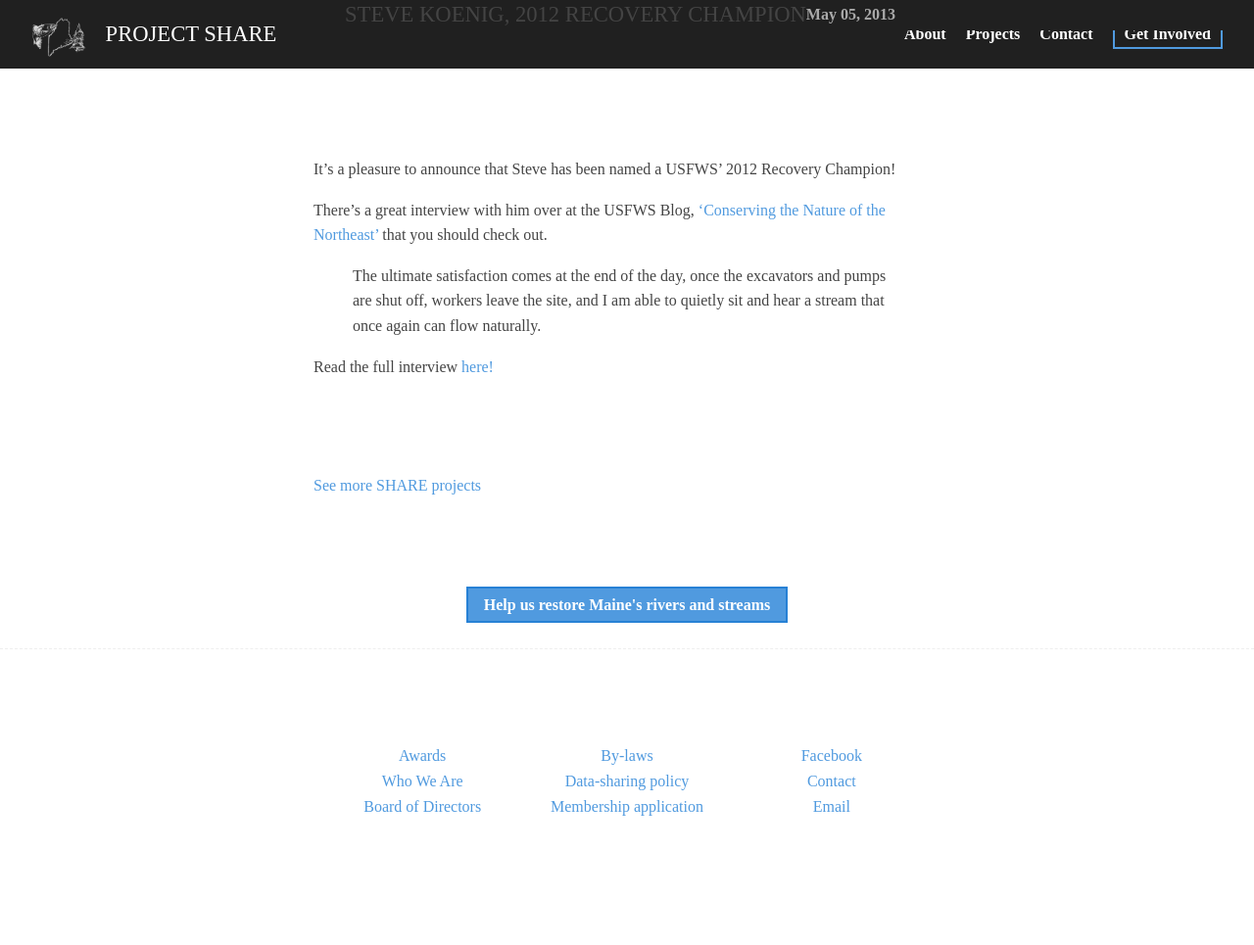
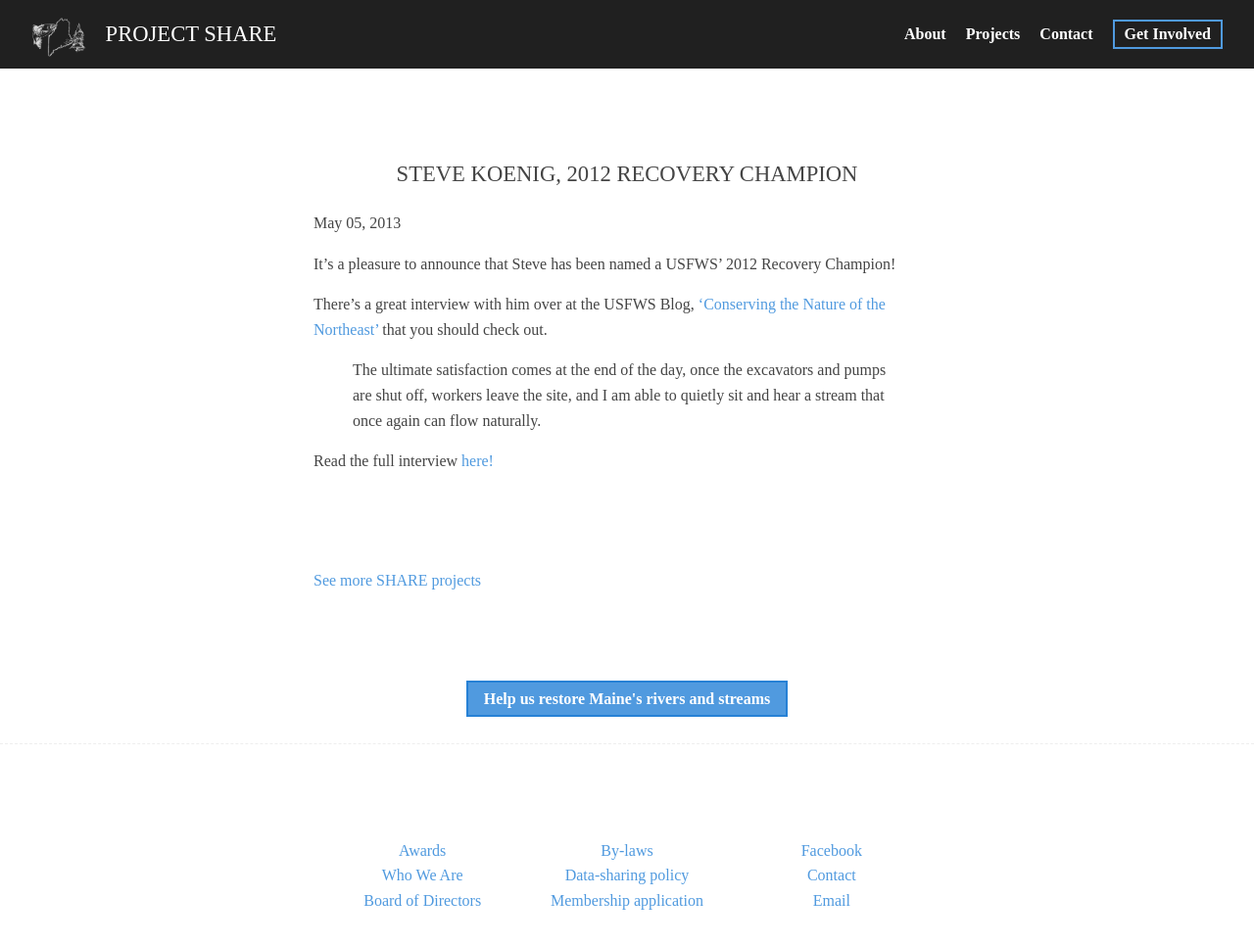
Before and after one commit to salmonhabitat/salmonhabitat, a Jekyll site: the page built from _posts/2013-05-19-Recovery-Champion.md, in a window 1280 px wide and 965 px high. Shown: the whole window at 98% size. Built offline with Jekyll 4.4.1, drawn with Linux system fonts in a browser that asks for light colours; nearby versions of some CDN libraries; a script that is not in the unit is left out.

Commit message:
fixed post layout, again

```diff
--- a/_layouts/post.html
+++ b/_layouts/post.html
@@ -5,12 +5,11 @@
 	<section>
 
 	<article>
-		<header class='post-title'>
-			<h2>
-				<a href='{{ page.url}}'>{{ page.title }}</a>
-			</h2>
-			<p class='date'>{{ page.date | date: "%B %m, %Y "}}</p>
-		</header>
+		<h2 class='post-title'>
+			<a href='{{ page.url}}'>{{ page.title }}</a>
+		</h2>
+		<p class='date'>{{ page.date | date: "%B %m, %Y "}}</p>
+
 		{{ content }}
 	</article>
 
```
